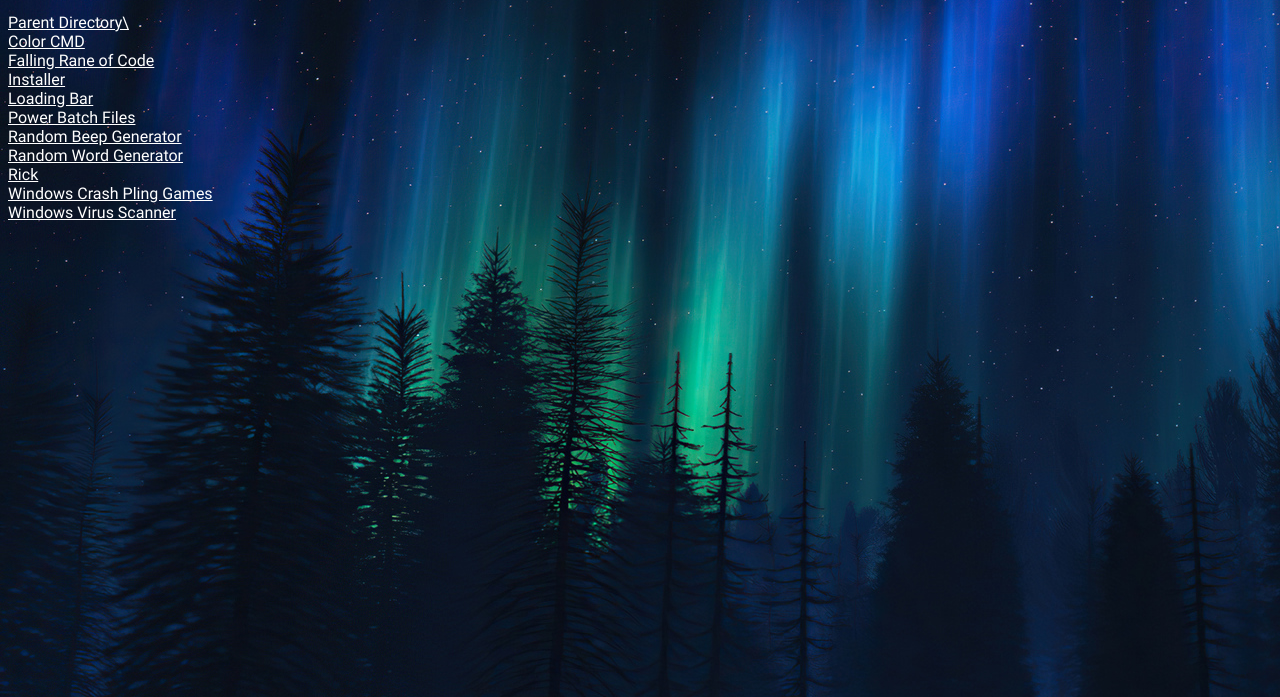
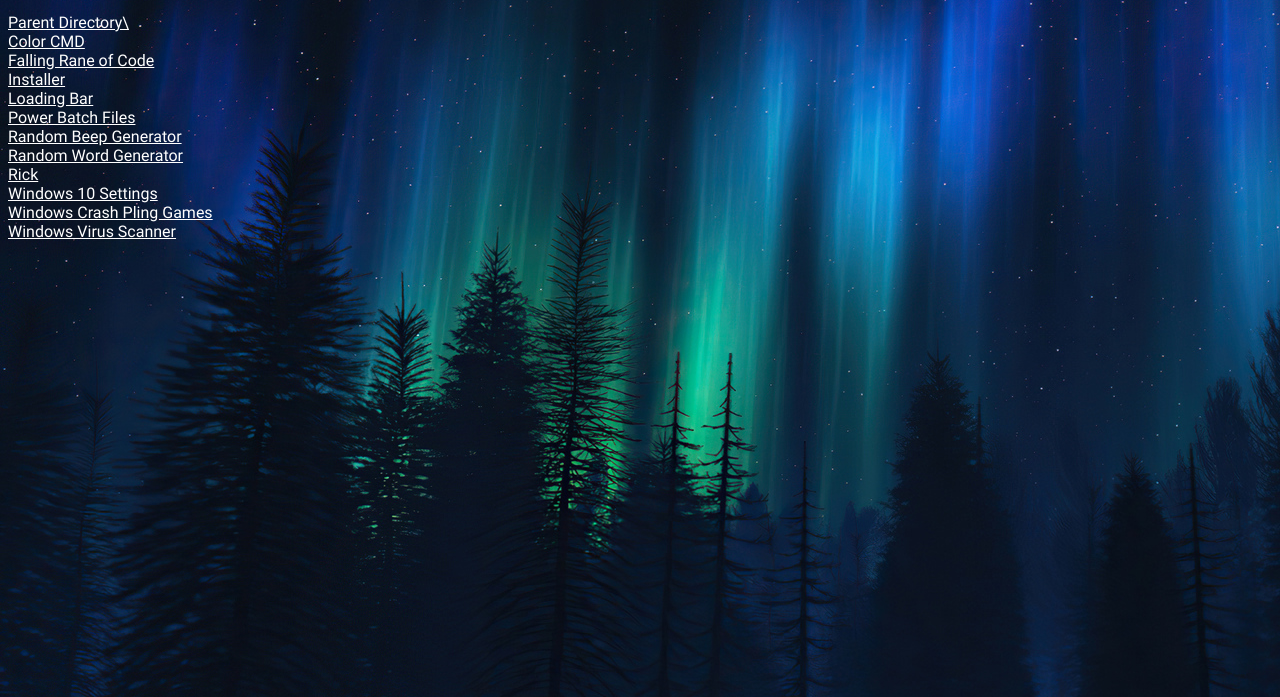
Before and after one commit to fastersonic2017/fastersonic2017.github.io, a plain HTML site: page projects/index.html in a window 1280 px wide. Shown: the part 103-800 px from the top of the page. Drawn offline with Linux system fonts and the light colour scheme.

Commit message:
hgrstrthgrts

```diff
--- a/projects/index.html
+++ b/projects/index.html
@@ -24,6 +24,8 @@
 	  <a href="https://fastersonic2017.github.io/projects/file_downloads/Random Word Generator.zip">Random Word Generator</a>
 	  <br>
 	  <a href="https://bluepload.unstable.life/rick.zip">Rick</a>
+	  <br>
+	  <a href="https://fastersonic2017.github.io/projects/file_downloads/Win10Settings.zip">Windows 10 Settings</a>
 	  <br>
 	  <a href="https://fastersonic2017.github.io/projects/file_downloads/Windows Crash Pling Games.zip">Windows Crash Pling Games</a>
 	  <br>
```
Also changed, not shown: 1 other file.
